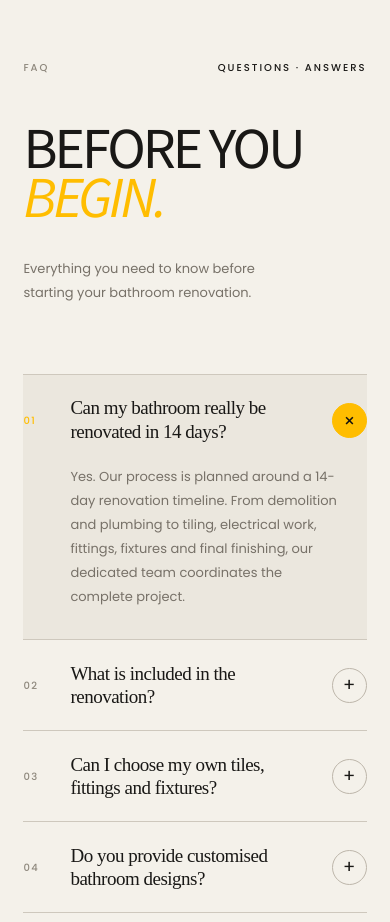
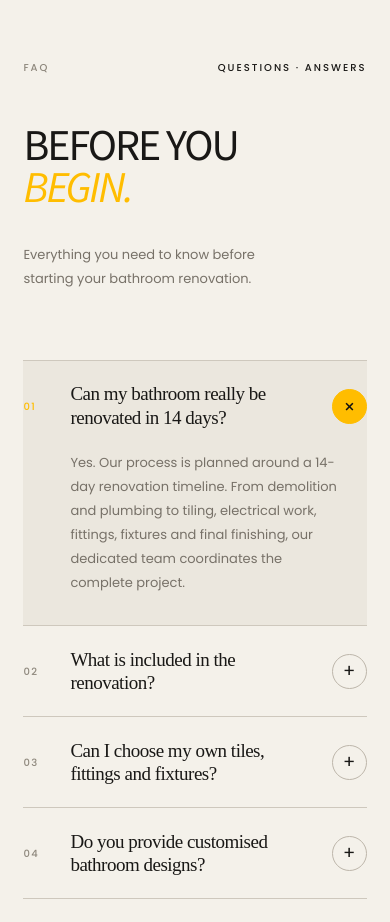
Before and after one commit to joshitanisha946-lgtm/TBM, a React (Vite) app: page / in a window 390 px wide. Shown: the part 10280-11202 px from the top of the page. Built offline with nearby package versions, Linux system fonts and the light colour scheme.

Commit message:
Reduce 'BEFORE YOU BEGIN' heading and question font sizes slightly to balance spacing

```diff
--- a/src/sections/FAQ.css
+++ b/src/sections/FAQ.css
@@ -5,7 +5,7 @@
 .faq-section {
   position: relative;
 
-  padding: 170px 0 150px;
+  padding: 130px 0 120px;
 
   background: #f4f1ea;
 
@@ -37,7 +37,7 @@
 
   gap: 80px;
 
-  padding-bottom: 100px;
+  padding-bottom: 65px;
 }
 
 .faq-label {
@@ -80,13 +80,13 @@
 
   font-family: "Playfair Display", serif;
 
-  font-size: clamp(70px, 8vw, 115px);
+  font-size: clamp(52px, 5.8vw, 82px);
 
   font-weight: 500;
 
-  line-height: 0.84;
+  line-height: 0.94;
 
-  letter-spacing: -5px;
+  letter-spacing: -3.5px;
 }
 
 .faq-heading h2 em {
@@ -181,11 +181,11 @@
 .faq-question-text {
   font-family: "Playfair Display", serif;
 
-  font-size: clamp(22px, 2.2vw, 30px);
+  font-size: clamp(19px, 1.8vw, 25px);
 
   font-weight: 400;
 
-  line-height: 1.2;
+  line-height: 1.25;
 
   letter-spacing: -0.5px;
 
@@ -461,9 +461,11 @@
   }
 
   .faq-heading h2 {
-    font-size: 58px;
+    font-size: 44px;
 
-    letter-spacing: -3px;
+    letter-spacing: -2px;
+
+    line-height: 0.95;
   }
 
   .faq-heading p {
```
